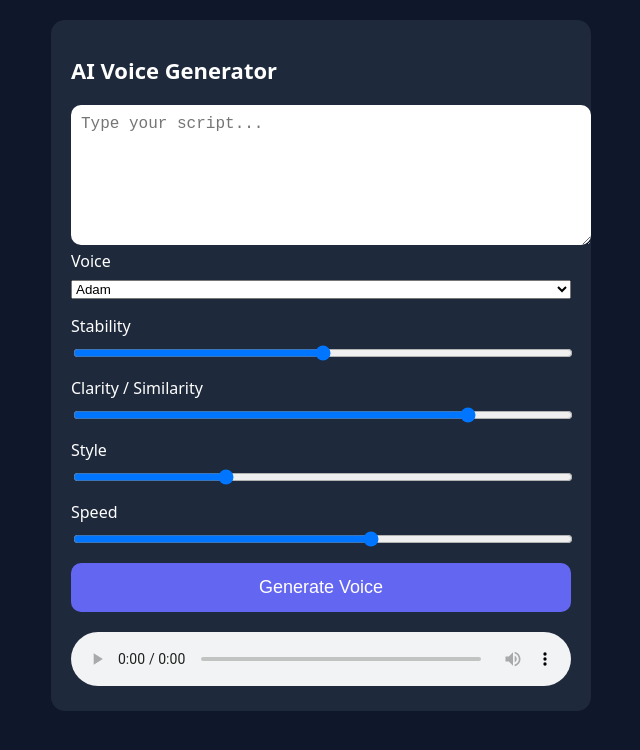
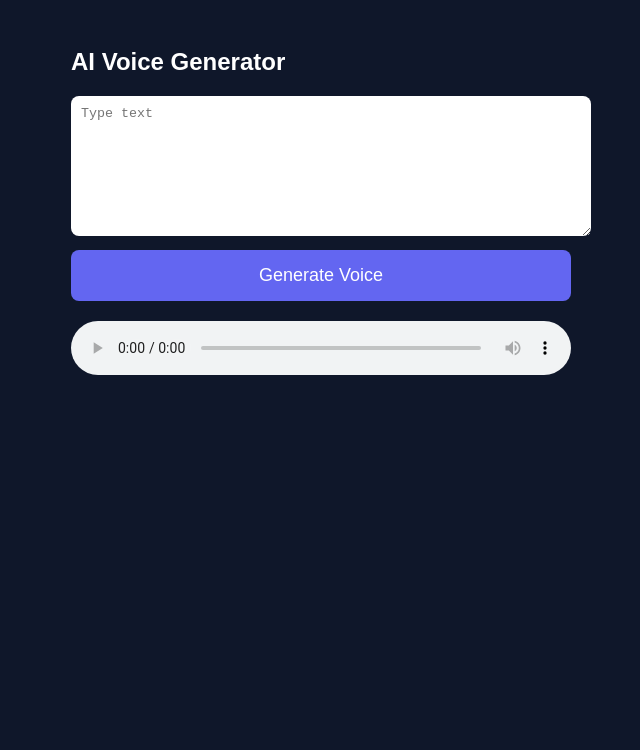
Before and after one commit to jagdish1992max/Voices, a website: page index.html in a window 1280 px wide. Shown: the whole page, without its empty margins (319-959 px from the left). Drawn offline with Linux system fonts and the light colour scheme.

Commit message:
Update index.html

```diff
--- a/index.html
+++ b/index.html
@@ -1,65 +1,45 @@
 <!DOCTYPE html>
-<html lang="en">
+<html>
 <head>
-<meta charset="UTF-8">
-<meta name="viewport" content="width=device-width, initial-scale=1.0">
+<meta name="viewport" content="width=device-width, initial-scale=1">
 <title>AI Voice Generator</title>
 
 <style>
 
 body{
-font-family: system-ui;
+font-family:Arial;
 background:#0f172a;
 color:white;
-margin:0;
 padding:20px;
 }
 
 .container{
 max-width:500px;
 margin:auto;
-background:#1e293b;
-padding:20px;
-border-radius:14px;
-}
-
-h1{
-font-size:22px;
-margin-bottom:20px;
 }
 
 textarea{
 width:100%;
 height:120px;
-border-radius:10px;
+padding:10px;
+border-radius:8px;
 border:none;
-padding:10px;
-font-size:16px;
-}
-
-select,input{
-width:100%;
-margin-top:8px;
-margin-bottom:16px;
-}
-
-.slider{
-width:100%;
 }
 
 button{
 width:100%;
-padding:14px;
-font-size:18px;
+padding:15px;
 background:#6366f1;
 border:none;
-border-radius:10px;
+border-radius:8px;
 color:white;
+font-size:18px;
+margin-top:10px;
 }
 
 audio{
+width:100%;
 margin-top:20px;
-width:100%;
 }
 
 </style>
@@ -69,36 +49,47 @@ width:100%;
 
 <div class="container">
 
-<h1>AI Voice Generator</h1>
+<h2>AI Voice Generator</h2>
 
-<textarea id="text" placeholder="Type your script..."></textarea>
+<textarea id="text" placeholder="Type text"></textarea>
 
-<label>Voice</label>
-<select id="voice">
-<option value="adam">Adam</option>
-<option value="bella">Bella</option>
-<option value="antoni">Antoni</option>
-</select>
-
-<label>Stability</label>
-<input type="range" min="0" max="1" step="0.1" value="0.5" id="stability" class="slider">
-
-<label>Clarity / Similarity</label>
-<input type="range" min="0" max="1" step="0.1" value="0.8" id="similarity" class="slider">
-
-<label>Style</label>
-<input type="range" min="0" max="1" step="0.1" value="0.3" id="style" class="slider">
-
-<label>Speed</label>
-<input type="range" min="0.7" max="1.2" step="0.1" value="1" id="speed" class="slider">
-
-<button onclick="generateVoice()">Generate Voice</button>
+<button onclick="generate()">Generate Voice</button>
 
 <audio id="audio" controls></audio>
 
 </div>
 
-<script src="script.js"></script>
+<script>
+
+async function generate(){
+
+const text=document.getElementById("text").value
+
+const response=await fetch("https://api.elevenlabs.io/v1/text-to-speech/EXAVITQu4vr4xnSDxMaL",{
+
+method:"POST",
+
+headers:{
+"xi-api-key":"sk_502d0de909318e28059e54d15c6b8f9be3e9b4b3e82c9435",
+"Content-Type":"application/json"
+},
+
+body:JSON.stringify({
+text:text,
+model_id:"eleven_monolingual_v1"
+})
+
+})
+
+const blob=await response.blob()
+
+const url=URL.createObjectURL(blob)
+
+document.getElementById("audio").src=url
+
+}
+
+</script>
 
 </body>
-  </html>
+</html>
```
